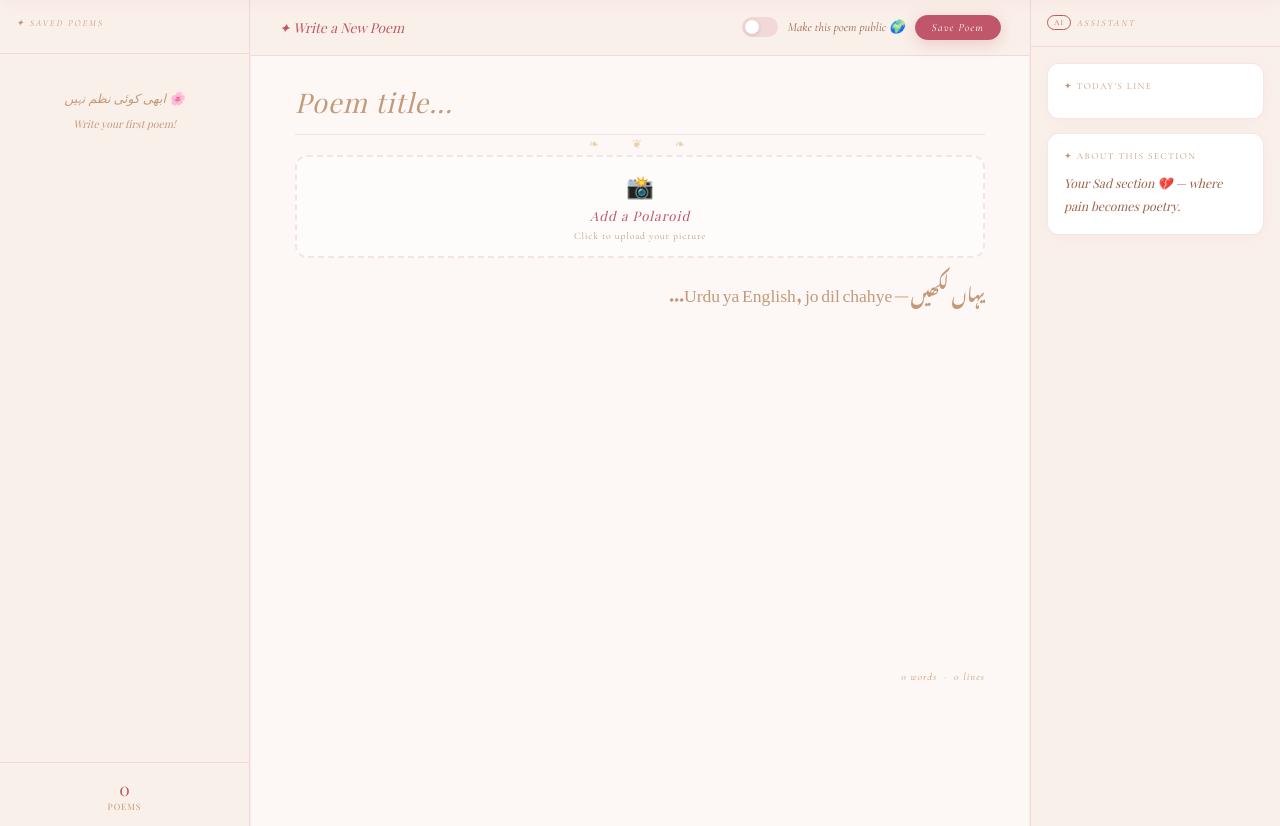
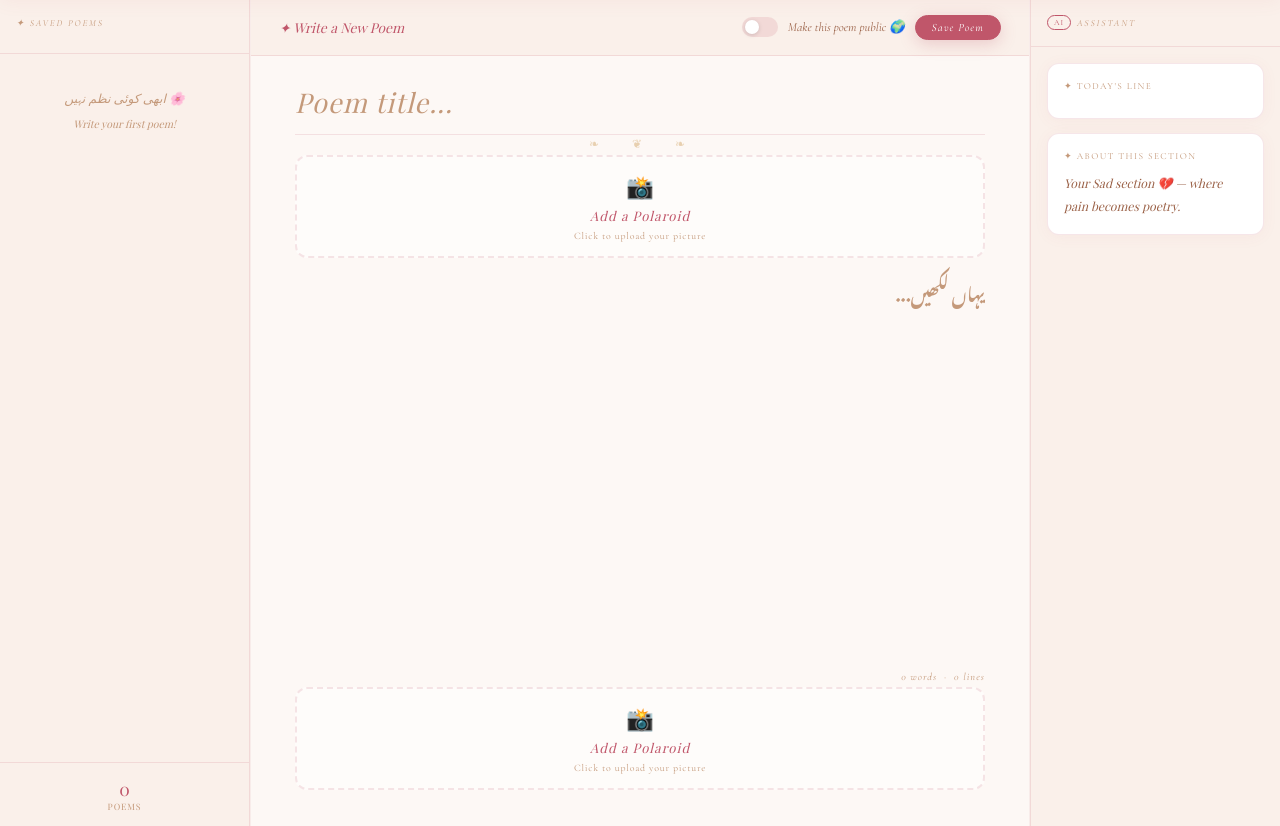
Before and after one commit to sheikhareeba245/Sukhan-app, a Flask app: page /section/1 in a window 1280 px wide. Shown: the part 53-879 px from the top of the page. Run offline with Flask 3, Linux system fonts and the light colour scheme; a user stored in the database is signed in; data comes from the database, SQL or seed files in the repository; some web fonts are replaced.

```diff
--- a/templates/section.html
+++ b/templates/section.html
@@ -375,11 +375,29 @@ input[type="checkbox"] { display: none; }
         </div>
 
         <textarea class="field-content" name="content" id="poem-content"
-  placeholder="یہاں لکھیں — Urdu ya English, jo dil chahye..."
-  rows="8" required oninput="updateCounter()"></textarea>
+  placeholder="یہاں لکھیں..." rows="8" required
+  oninput="updateCounter()"></textarea>
 
 <div class="word-counter" id="word-counter">
   <span id="wc">0</span> words &nbsp;·&nbsp; <span id="lc">0</span> lines
+</div>
+
+<!-- IMAGE UPLOAD — textarea ke baad -->
+<div class="upload-box">
+  <label for="image-upload" class="upload-label">
+    <div class="upload-icon">📸</div>
+    <div class="upload-text">Add a Polaroid</div>
+    <div class="upload-sub">Click to upload your picture</div>
+  </label>
+  <input type="file" id="image-upload" name="image"
+         accept="image/*" style="display:none"
+         onchange="previewImage(this)"/>
+  <div id="preview-box" style="display:none; text-align:center;">
+    <div class="polaroid-preview">
+      <img id="preview-img" src="" alt="preview"/>
+      <div class="polaroid-caption">my moment ✨</div>
+    </div>
+  </div>
 </div>
       </form>
       {% if poems %}
```
